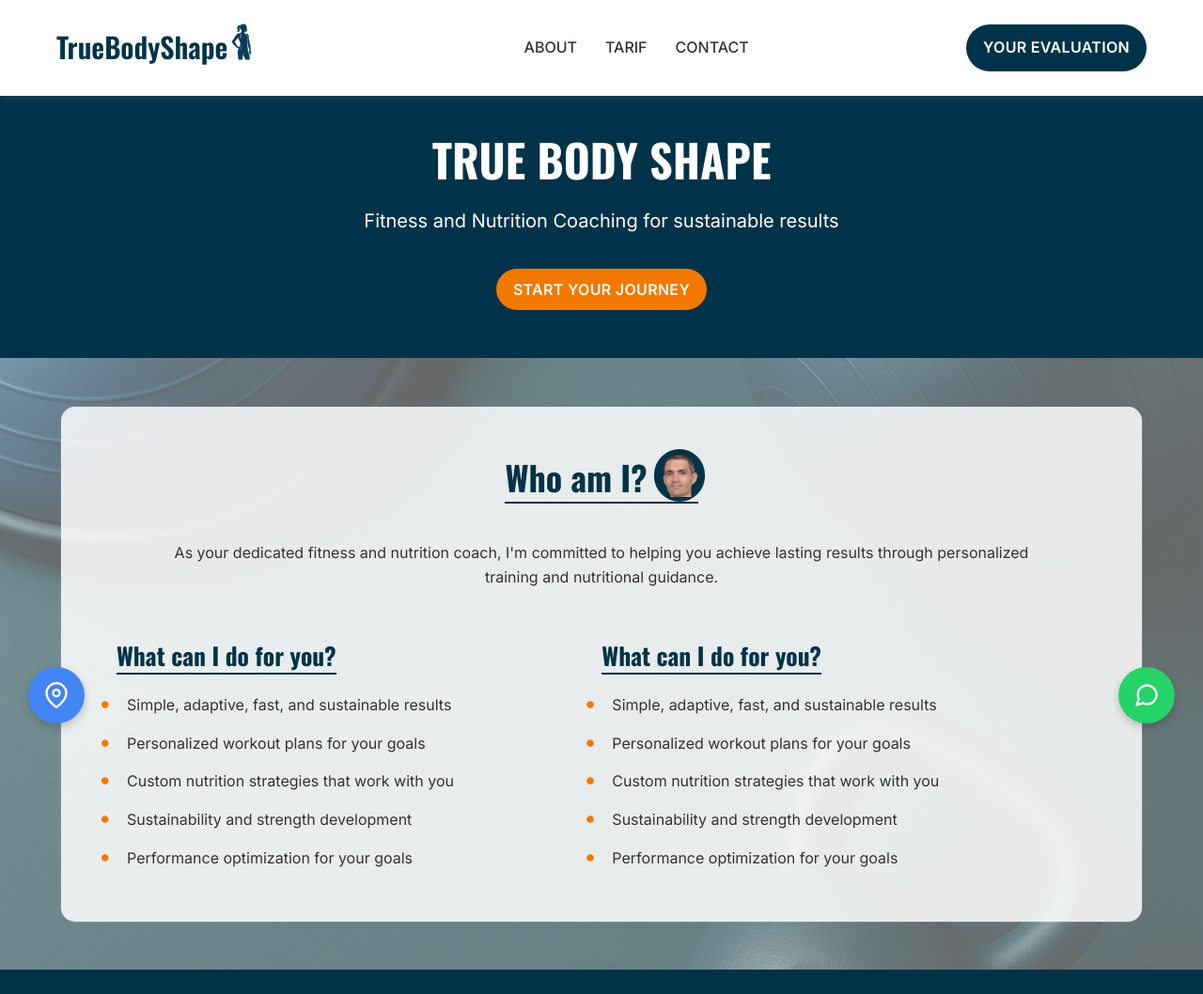
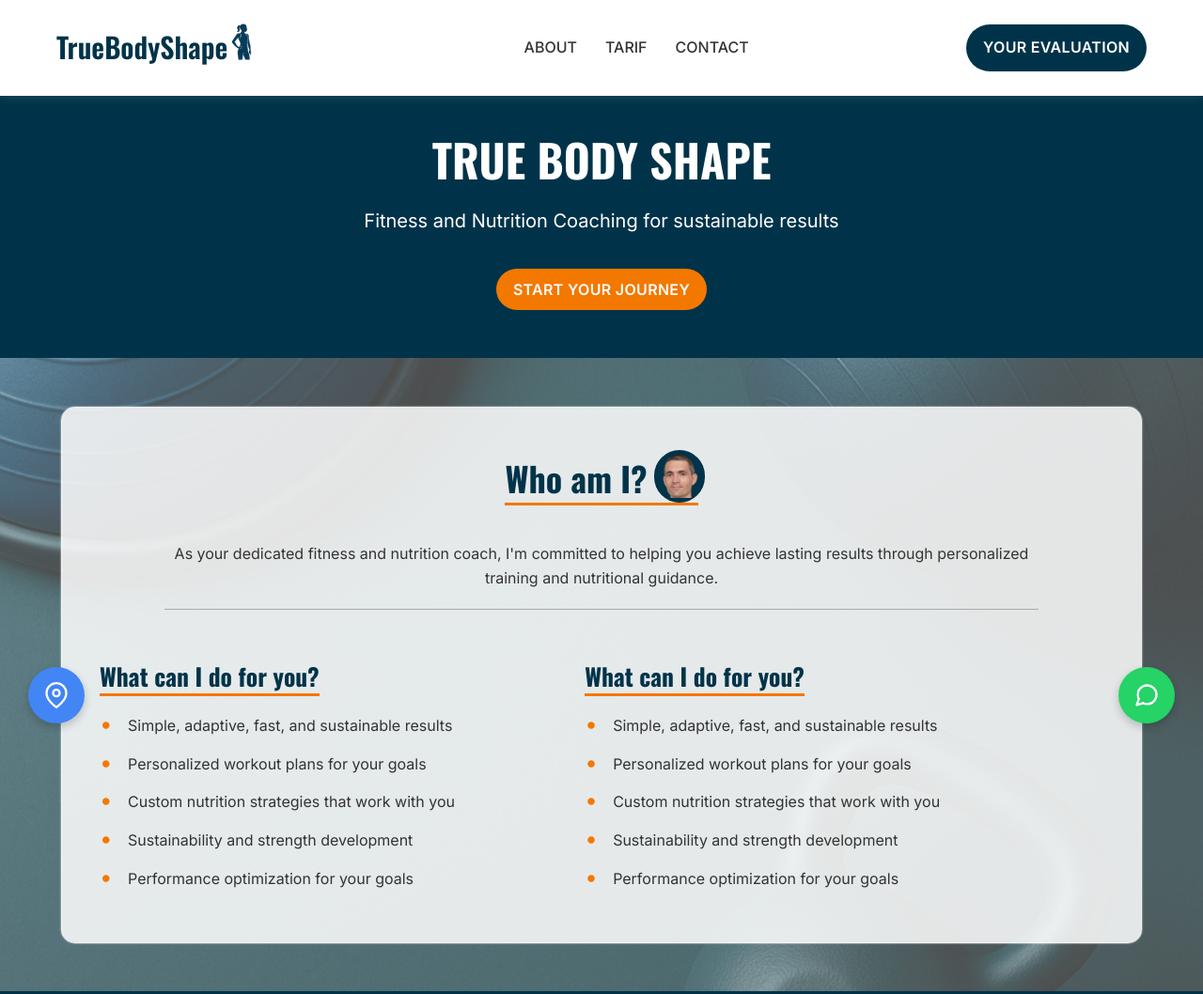
Before and after one commit to Vincent8314/TrueBodyShape, a plain HTML site: page index.html in a window 1280 px wide. Shown: the top 1058 px of the page at 94% size. Drawn offline with nearby package versions, Linux system fonts and the light colour scheme.

Commit message:
huderline orange

```diff
--- a/css/styles.css
+++ b/css/styles.css
@@ -71,8 +71,22 @@ header {
 }
 
 .border-bottom{
-    border-bottom: 2px solid #003349;
+    border-bottom: 3px solid var(--primary-orange);
 }
+
+.hunderline-divider {
+    max-width: 87%;
+    padding: 10px;
+    border-bottom: 0.02rem solid #aaa;
+    margin: auto;
+}
+
+.divider-display {
+    display: none;
+}
+
+/*@media (max-width:1066px) {}*/
+
 
 .header-container {
     display: flex;
@@ -272,7 +286,7 @@ nav ul li a:hover {
     justify-content: center;
     padding: 0;
     height: auto;
-    background: linear-gradient(rgba(255, 255, 255, 0.4), rgba(255, 255, 255, 0.4)), url('../images/bosu-image.png');
+    background: linear-gradient(rgba(255, 255, 255, 0.3), rgba(255, 255, 255, 0.3)), url('../images/bosu-image.png');
     background-size: cover;
     background-position: center;
     background-repeat: no-repeat;
@@ -286,11 +300,12 @@ nav ul li a:hover {
     border-radius: 15px;
     top: 0;
     left: 0;
-     background-size: cover;
+    background-size: cover;
     background-position: center;
     background-repeat: no-repeat;
     background-color: hsla(0, 50%, 100%, 0.85);
-    box-shadow: 0 0 1px 0 #ffffff;
+    border:1px solid hsla(0, 50%, 100%, 0.5);
+    box-shadow: 0 0 2px 0 #ffffff;
 }
 
 .about h2 {
@@ -995,7 +1010,7 @@ footer {
     .overlay {
     margin: 0 0 0 0;
     padding: 40px 15px;
-    margin: 20px 20px;
+    margin: 30px 20px;
     border-radius: 15px;
     top: 0;
     left: 0;
--- a/index.html
+++ b/index.html
@@ -58,9 +58,12 @@
                     <p>As your dedicated fitness and nutrition coach, I'm committed to helping you achieve lasting results through personalized training and nutritional guidance.</p>
                 </div>
             </div>
+
+            <div class="hunderline-divider"></div>
+
             <div class="flex-services">
                 <div class="services services-1">
-                    <h3><span class="padding-left"><span class="border-bottom">What can I do for you?</span></span></h3>
+                    <h3><span class="padding-left-1"><span class="border-bottom">What can I do for you?</span></span></h3>
                     <ul>
                         <li>Simple, adaptive, fast, and sustainable results</li>
                         <li>Personalized workout plans for your goals</li>
@@ -68,9 +71,10 @@
                         <li>Sustainability and strength development</li>
                         <li>Performance optimization for your goals</li>
                     </ul>
+                    <div class="hunderline-divider divider-display"></div>
                 </div>
                 <div class="services services-2">
-                    <h3><span class="padding-left"><span class="border-bottom">What can I do for you?</span></span></h3>
+                    <h3><span class="padding-left-1"><span class="border-bottom">What can I do for you?</span></span></h3>
                     <ul>
                         <li>Simple, adaptive, fast, and sustainable results</li>
                         <li>Personalized workout plans for your goals</li>
```
